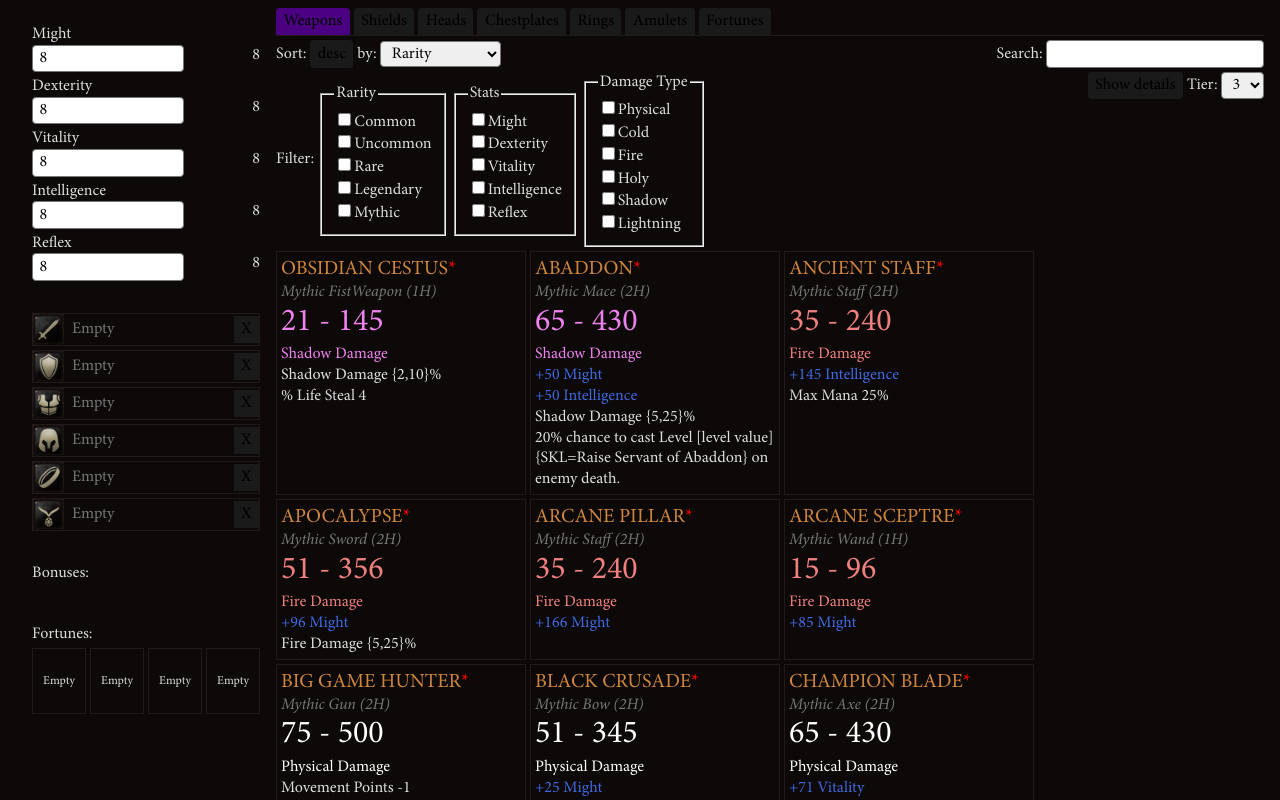
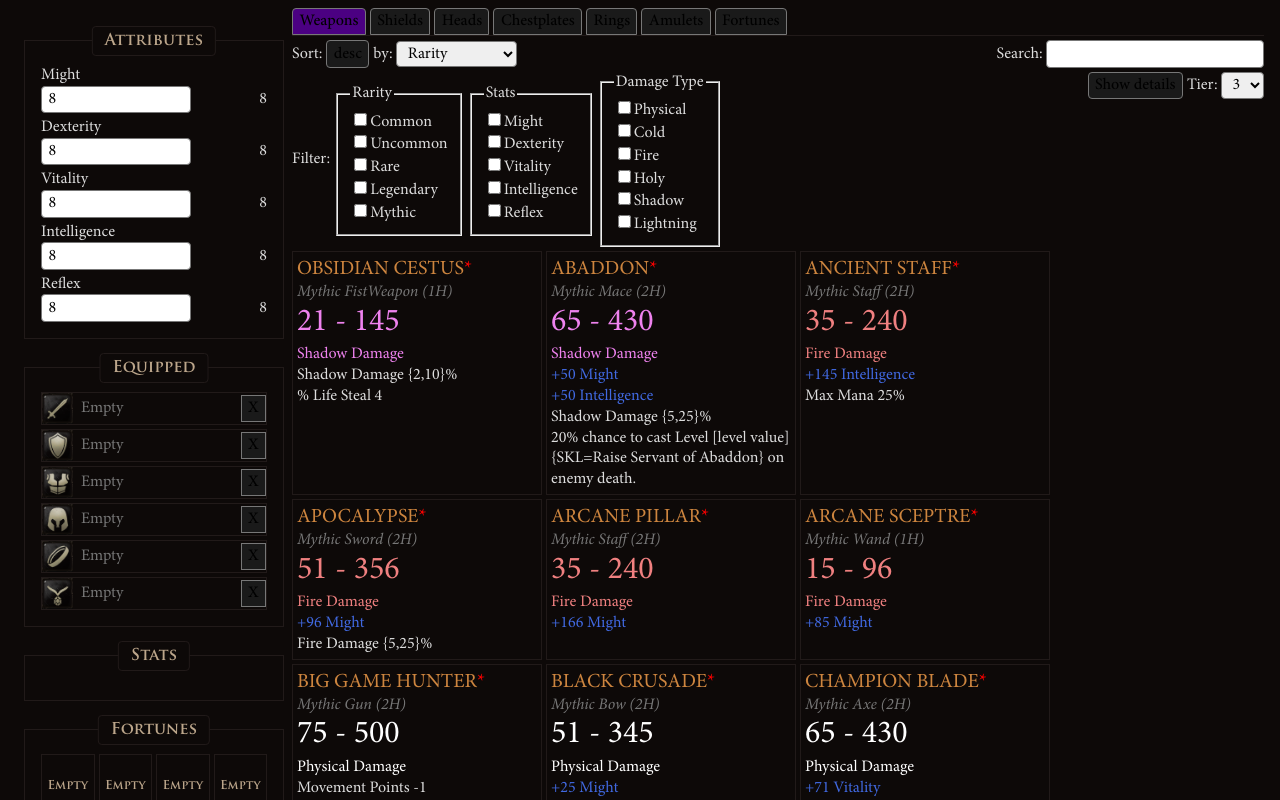
Before and after one commit to chrifox/stolen-realm-gearlib, a React (Vite) app: page / in a window 1280 px wide. Shown: the top 800 px of the page. Built offline with nearby package versions, Linux system fonts and the light colour scheme.

Commit message:
add title font and styled sections

```diff
--- a/src/App.tsx
+++ b/src/App.tsx
@@ -2,8 +2,6 @@ import ErrorBoundary from "./components/ErrorBoundary";
 import { CharacterContextProvider } from "./context/CharacterContext";
 import { FilterSortContextProvider } from "./context/FilterSortContext";
 import { Layout } from "./components/Layout";
-
-import "./styles/App.css";
 
 function App() {
   return (
--- a/src/components/Character.tsx
+++ b/src/components/Character.tsx
@@ -17,19 +17,12 @@ import {
   getTotalStatValues,
 } from "../utils/getCharacterInfo";
 
+import { Section, SectionHeading } from "./Section";
+
 const CharacterContainer = styled.div`
   min-width: 260px;
   max-width: 260px;
-
-  .stats,
-  .equipment,
-  .bonuses,
-  .fortunes {
-    display: flex;
-    flex-flow: column nowrap;
-    gap: 4px;
-    padding: 16px;
-  }
+  padding: 4px 8px;
 
   .stats {
     label {
@@ -40,6 +33,7 @@ const CharacterContainer = styled.div`
         display: flex;
         flex-flow: row nowrap;
         justify-content: space-between;
+        align-items: center;
 
         input {
           width: 60%;
@@ -69,8 +63,10 @@ const CharacterContainer = styled.div`
       display: flex;
       justify-content: center;
       align-items: center;
+      border: 1px solid ${({ theme }) => theme.colors.border};
+      color: ${({ theme }) => theme.colors.text.title};
+      font-family: ${({ theme }) => theme.fonts.title};
       font-size: 12px;
-      border: 1px solid ${({ theme }) => theme.colors.border};
       width: 56px;
       height: 64px;
       user-select: none;
@@ -147,7 +143,8 @@ export const Character = () => {
 
   return (
     <CharacterContainer>
-      <form className="stats">
+      <Section as="form" className="stats">
+        <SectionHeading>Attributes</SectionHeading>
         {totalStatValues.map((stat) => {
           const statValue = stats[stat.label.toLowerCase() as keyof Stats];
           return (
@@ -167,9 +164,10 @@ export const Character = () => {
             </label>
           );
         })}
-      </form>
+      </Section>
 
-      <div className="equipment">
+      <Section className="equipment">
+        <SectionHeading>Equipped</SectionHeading>
         {equipmentSlots.map(([slot, item]) => {
           const has2hWeaponEquipped =
             equipment.hand1 && equipment.hand1.type.hands === 2;
@@ -210,10 +208,10 @@ export const Character = () => {
             </EquippedItem>
           );
         })}
-      </div>
+      </Section>
 
-      <div className="bonuses">
-        Bonuses:
+      <Section className="bonuses">
+        <SectionHeading>Stats</SectionHeading>
         <div className="stat-bonuses">
           {equipmentBonuses.stats.map((stat) => (
             <div key={`${stat.label}-bonus`}>
@@ -226,10 +224,10 @@ export const Character = () => {
             <div key={`attribute-bonus-${index}`}>{bonus}</div>
           ))}
         </div>
-      </div>
+      </Section>
 
-      <div className="fortunes">
-        Fortunes:
+      <Section className="fortunes">
+        <SectionHeading>Fortunes</SectionHeading>
         <div className="equipped-fortunes">
           {[...fortunes, ...Array(Math.max(0, 4 - fortunes.length)).fill(null)]
             .slice(0, 4)
@@ -256,7 +254,7 @@ export const Character = () => {
               )
             )}
         </div>
-      </div>
+      </Section>
     </CharacterContainer>
   );
 };
--- a/src/components/Layout.tsx
+++ b/src/components/Layout.tsx
@@ -11,6 +11,9 @@ import { FortuneList } from "./FortuneList";
 const LayoutContainer = styled.div`
   display: flex;
   flex-flow: row nowrap;
+  margin: 0 auto;
+  max-width: 1280px;
+  padding: 8px 16px;
 `;
 
 export function Layout() {
--- /dev/null
+++ b/src/components/Section.tsx
@@ -0,0 +1,27 @@
+import { styled } from "styled-components";
+
+export const Section = styled.section`
+  border: 1px solid ${({ theme }) => theme.colors.border};
+  display: flex;
+  flex-flow: column nowrap;
+  gap: 4px;
+  margin: 28px 0;
+  padding: 24px 16px 16px;
+  position: relative;
+`;
+
+export const SectionHeading = styled.div`
+  background: ${({ theme }) => theme.colors.background};
+  border: 1px solid ${({ theme }) => theme.colors.border};
+  border-radius: 4px;
+  color: ${({ theme }) => theme.colors.text.title};
+  font-family: ${({ theme }) => theme.fonts.title};
+  font-weight: 600;
+  line-height: 20px;
+  padding: 4px 12px;
+  text-align: center;
+  position: absolute;
+  top: 0;
+  left: 50%;
+  transform: translate(-50%, -50%);
+`;
--- a/src/styles/App.css
+++ /dev/null
@@ -1,5 +0,0 @@
-#root {
-  max-width: 1280px;
-  margin: 0 auto;
-  padding: 8px 16px;
-}
--- a/src/styles/fonts.css
+++ b/src/styles/fonts.css
@@ -1,3 +1,5 @@
+/* Minion Pro */
+
 /* Regular */
 @font-face {
   font-family: "MinionPro";
@@ -67,3 +69,22 @@
   font-weight: 700;
   font-style: italic;
 }
+
+/* Trajan Pro */
+
+/* Regular */
+@font-face {
+  font-family: "TrajanPro";
+  src: url("/src/assets/fonts/trajan-pro/TrajanPro-Regular.ttf")
+    format("truetype");
+  font-weight: 700;
+  font-style: normal;
+}
+
+/* Bold */
+@font-face {
+  font-family: "TrajanPro";
+  src: url("/src/assets/fonts/trajan-pro/TrajanPro-Bold.otf") format("opentype");
+  font-weight: 700;
+  font-style: normal;
+}
--- a/src/styles/index.css
+++ b/src/styles/index.css
@@ -1,10 +1,5 @@
-em {
+:root {
   font-family: "MinionPro", sans-serif;
-  font-style: italic;
-}
-
-:root {
-  font-family: "MinionPro", serif;
   line-height: 1.3;
   font-weight: 400;
 
@@ -18,6 +13,17 @@ em {
   -moz-osx-font-smoothing: grayscale;
 }
 
+body {
+  margin: 0;
+  padding: 0;
+  min-width: 320px;
+  min-height: 100vh;
+}
+
+em {
+  font-style: italic;
+}
+
 a {
   font-weight: 500;
   color: #646cff;
@@ -27,28 +33,26 @@ a:hover {
   color: #535bf2;
 }
 
-body {
-  margin: 0;
-  padding: 0;
-  min-width: 320px;
-  min-height: 100vh;
-}
-
 h1 {
-  font-size: 3.2em;
+  font-size: 2em;
   line-height: 1.1;
 }
 
+h1,
+h2,
+h3,
+h4,
+h5,
+h6 {
+  font-family: "TrajanPro", serif;
+  margin: 0;
+}
+
 button {
-  border-radius: 4px;
-  border: 1px solid transparent;
-  padding: 0.2em 0.4em;
-  font-size: 1em;
   font-weight: 500;
-  font-family: inherit;
   background-color: #1a1a1a;
   cursor: pointer;
-  transition: border-color 0.25s;
+  transition: border-color 0.2s;
   user-select: none;
 }
 button:hover {
@@ -59,14 +63,8 @@ button:focus-visible {
   outline: 4px auto -webkit-focus-ring-color;
 }
 
-input {
-  border-radius: 4px;
-  border: 1px solid #777;
-  padding: 0.2em 0.4em;
-  font-size: 1em;
-  font-family: inherit;
-}
-
+button,
+input,
 select {
   border-radius: 4px;
   border: 1px solid #777;
--- a/src/theme.ts
+++ b/src/theme.ts
@@ -1,5 +1,10 @@
 export const theme = {
   colors: {
+    text: {
+      body: "#eee",
+      title: "#bca68b",
+    },
+    background: "#0d0908",
     border: "#211a19",
     borderHover: "#302725",
     stats: "royalblue",
@@ -24,4 +29,8 @@ export const theme = {
       3: "red",
     },
   },
+  fonts: {
+    body: "MinionPro, sans-serif",
+    title: "TrajanPro, serif",
+  },
 };
```
Also changed, not shown: src/assets/fonts/trajan-pro/TrajanPro-Bold.otf (added), src/assets/fonts/trajan-pro/TrajanPro-Regular.ttf (added).
